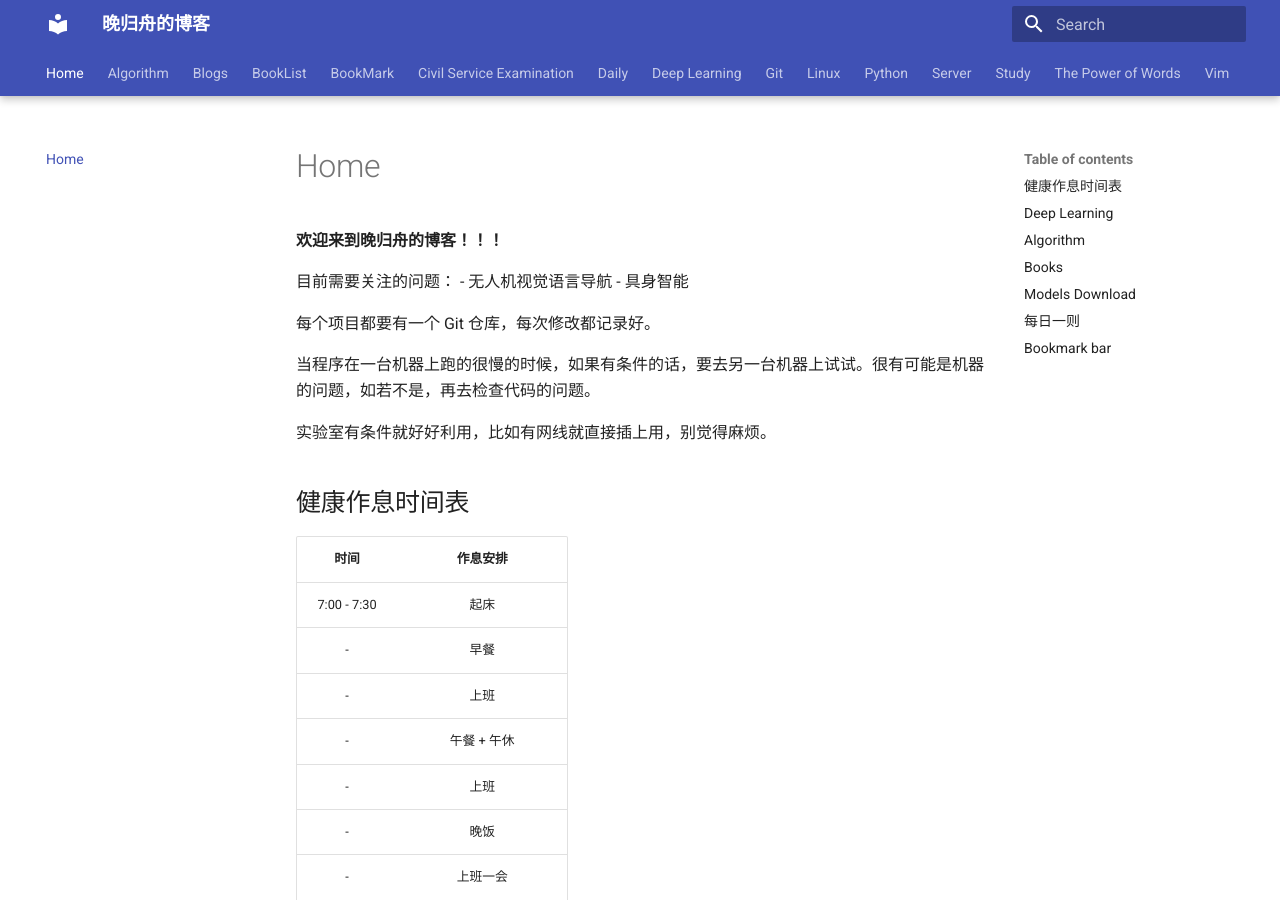
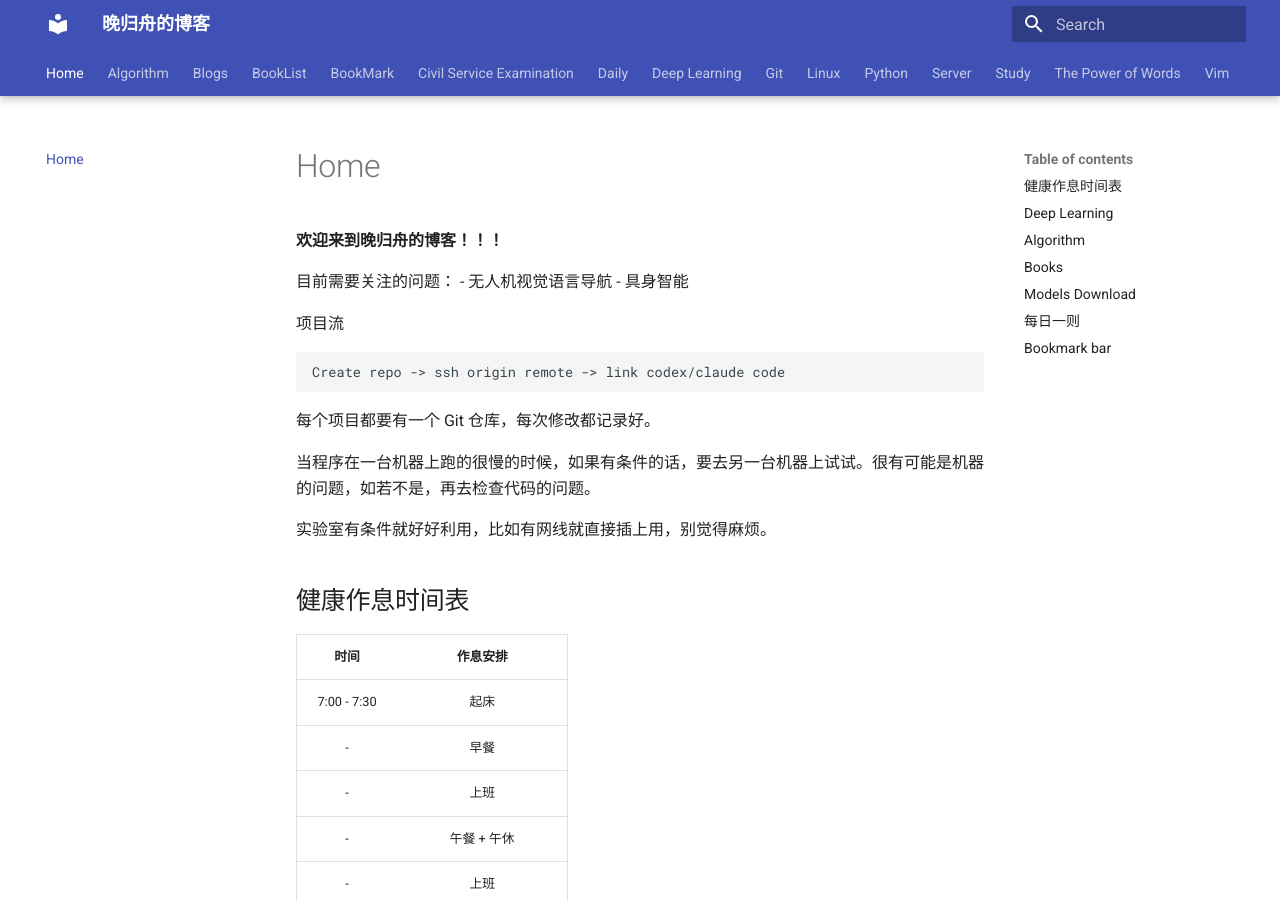
Before and after one commit to WGZ-W/wgz-w.github.io, an MkDocs documentation site: the page built from docs/index.md, in a window 1280 px wide and 900 px high. Built offline with MkDocs 1.6.1 and Material for MkDocs 9.7.7, drawn with Linux system fonts in a browser that asks for light colours.

Commit message:
add note

````diff
--- a/docs/index.md
+++ b/docs/index.md
@@ -7,6 +7,14 @@
 目前需要关注的问题：
 - 无人机视觉语言导航
 - 具身智能
+
+
+项目流
+```
+Create repo -> ssh origin remote -> link codex/claude code
+```
+
+
 
 
 每个项目都要有一个 Git 仓库，每次修改都记录好。
````
